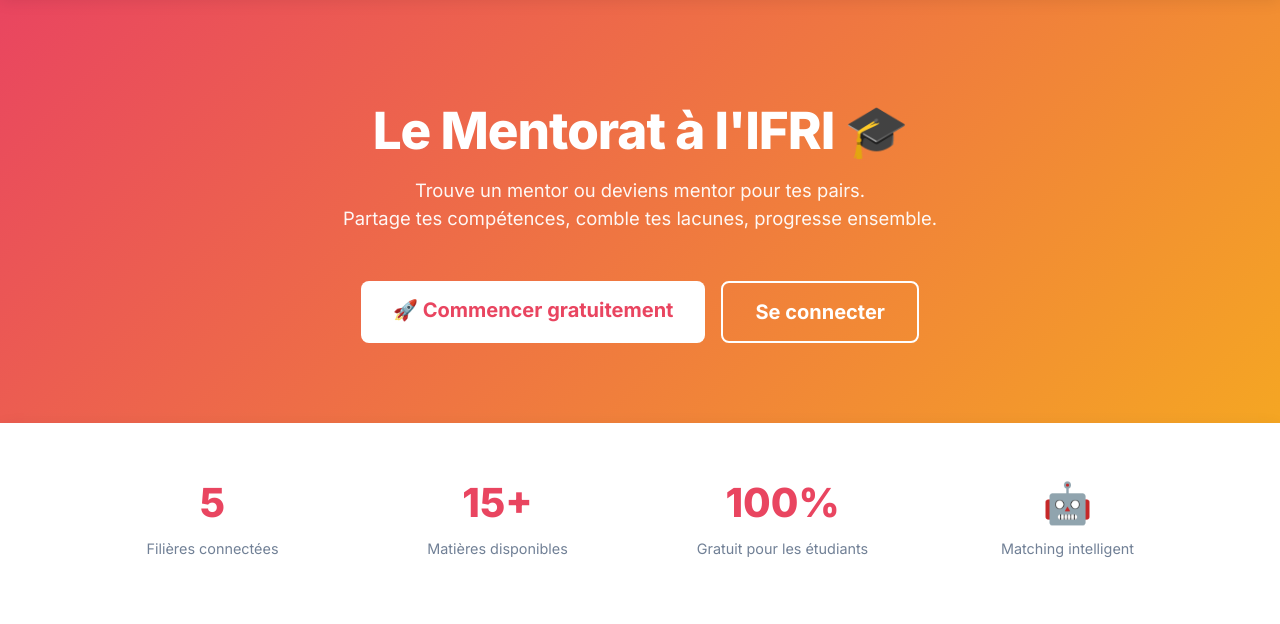
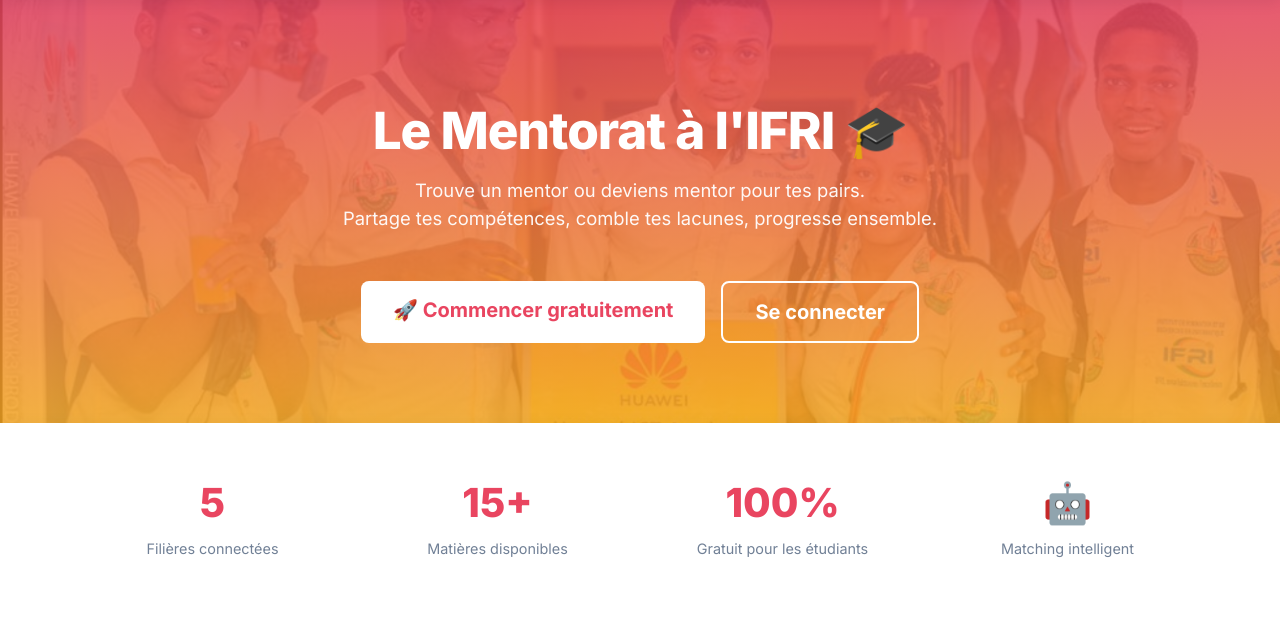
Before and after one commit to Fritzell90/PIL1_2526_54, a Flask app: page / in a window 1280 px wide. Shown: the part 79-703 px from the top of the page. Run offline with Flask 3, Linux system fonts and the light colour scheme.

Commit message:
Ajout image hero

```diff
--- a/app/templates/index.html
+++ b/app/templates/index.html
@@ -22,8 +22,9 @@
         .btn-outline:hover { background: #e94560; color: white; }
 
         /* Hero */
-        .hero {
-            background: linear-gradient(135deg, #e94560, #f5a623);
+       .hero {
+            background: linear-gradient(rgba(233,69,96,0.85), rgba(245,166,35,0.85)),
+                        url('/static/images/hero.jpg') center/cover no-repeat;
             color: white;
             padding: 100px 0 80px;
             text-align: center;
```
Also changed, not shown: app/static/images/hero.jpg (added).
